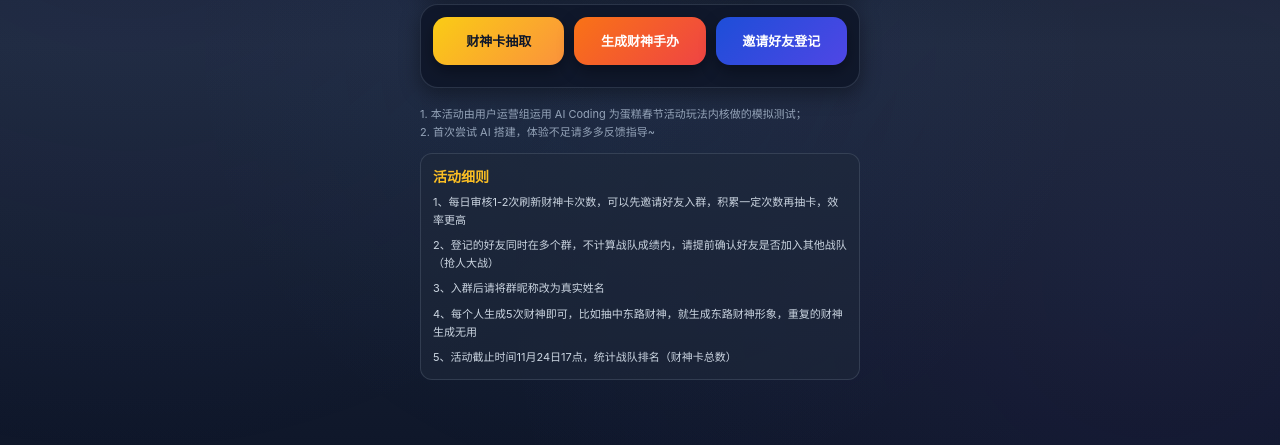
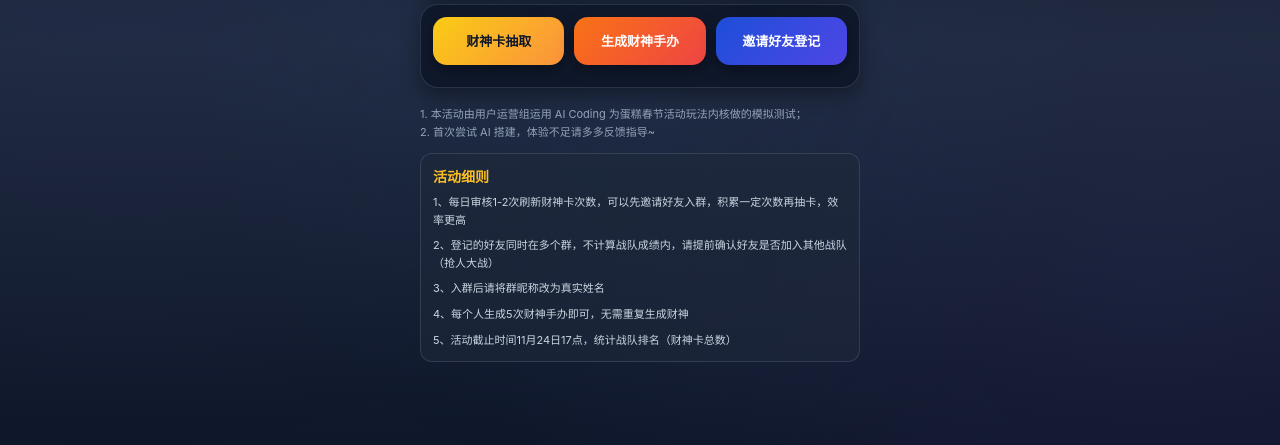
Before and after one commit to fammerhat/card-lottery, a Flask app: page / in a window 1280 px wide. Shown: the part 355-800 px from the top of the page. Run offline with Flask 3, Linux system fonts and the light colour scheme; data that the repository does not hold is empty; some libraries are stand-ins or nearby versions.

Commit message:
更新活动细则文案

```diff
--- a/templates/landing.html
+++ b/templates/landing.html
@@ -666,7 +666,7 @@
       <div class="tip-item">1、每日审核1-2次刷新财神卡次数，可以先邀请好友入群，积累一定次数再抽卡，效率更高</div>
       <div class="tip-item">2、登记的好友同时在多个群，不计算战队成绩内，请提前确认好友是否加入其他战队（抢人大战）</div>
       <div class="tip-item">3、入群后请将群昵称改为真实姓名</div>
-      <div class="tip-item">4、每个人生成5次财神即可，比如抽中东路财神，就生成东路财神形象，重复的财神生成无用</div>
+      <div class="tip-item">4、每个人生成5次财神手办即可，无需重复生成财神</div>
       <div class="tip-item">5、活动截止时间11月24日17点，统计战队排名（财神卡总数）</div>
     </div>
   </div>
```
